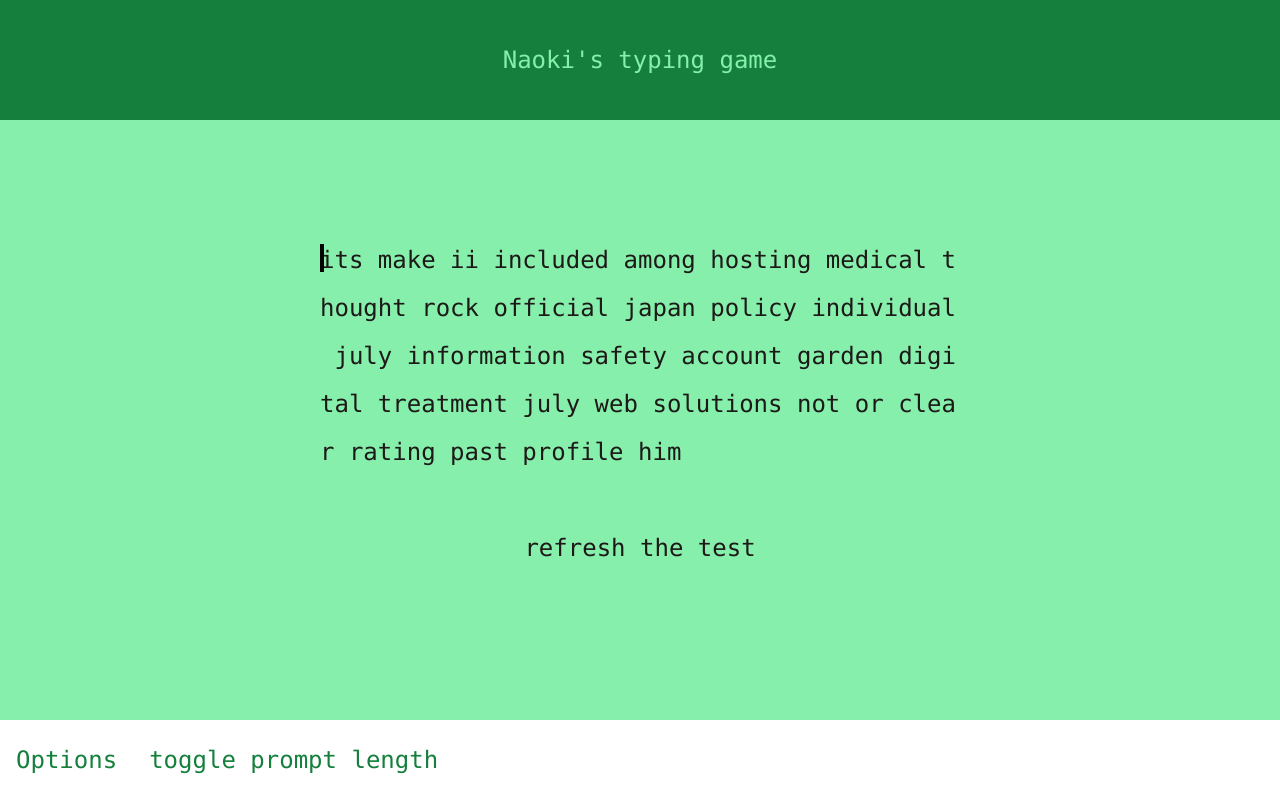
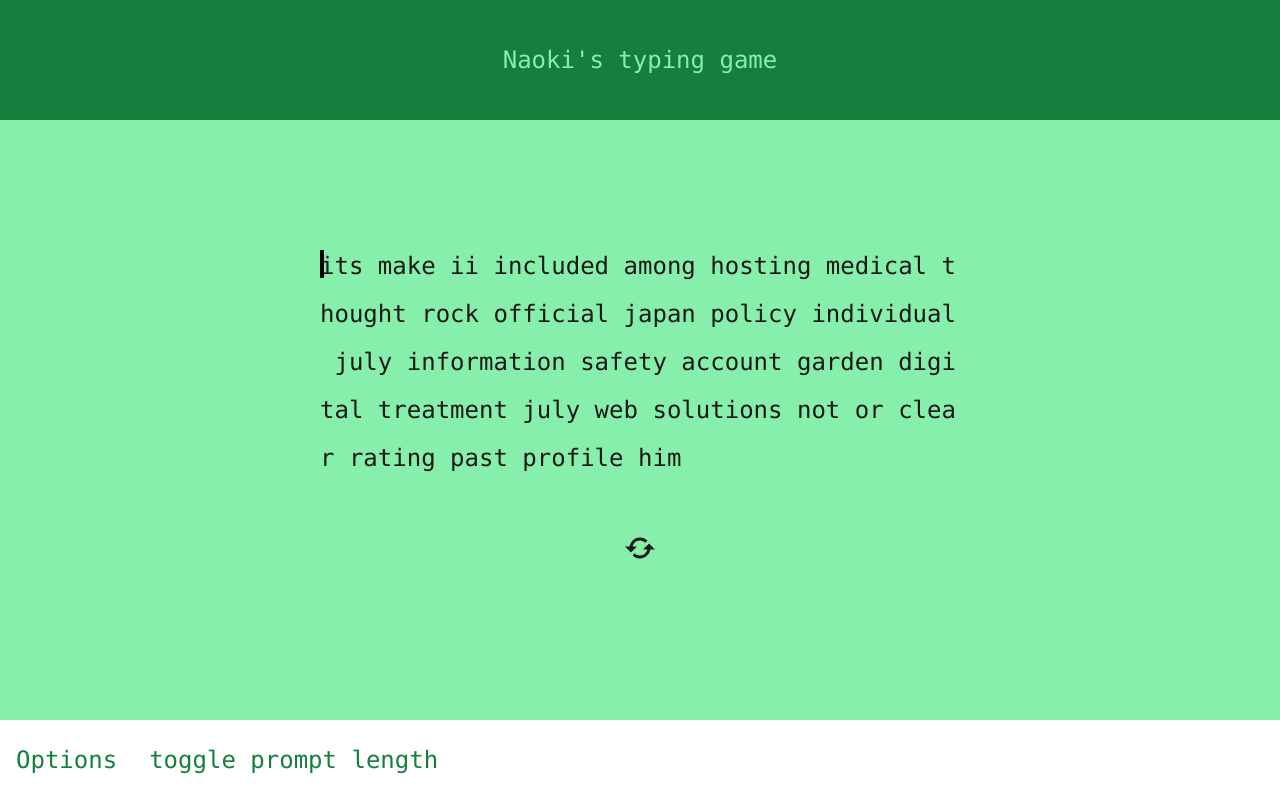
Before and after one commit to NaokiTM/TS-typing-game, a React (Vite) app: page / in a window 1280 px wide. Built offline with nearby package versions, Linux system fonts and the light colour scheme.

Commit message:
replace "refresh" text with react refresh icon in button component

```diff
--- a/package.json
+++ b/package.json
@@ -13,7 +13,8 @@
     "autoprefixer": "^10.4.19",
     "postcss-cli": "^11.0.0",
     "react": "^18.3.1",
-    "react-dom": "^18.3.1"
+    "react-dom": "^18.3.1",
+    "react-icons": "^5.3.0"
   },
   "devDependencies": {
     "@types/node": "^22.5.2",
--- a/src/ts/components/Test.tsx
+++ b/src/ts/components/Test.tsx
@@ -1,6 +1,8 @@
 import { useState, useEffect, useRef } from 'react';
+import { BiRefresh } from "react-icons/bi";
 import fetchWords from '../hooks/fetchWords';
 import handleTest from '../hooks/handleTest';
+
 import '../../index.css'
 
 const Test: React.FC = () => {
@@ -46,7 +48,7 @@ const Test: React.FC = () => {
             </div>
           ))}
         </div>
-        <button onClick = {generateNewTest} className='border-6'>refresh the test</button>
+        <button onClick = {generateNewTest} className='border-6 text-4xl'><BiRefresh /></button>
         <div>{score}</div>
         <div>{wpm}</div>
     </div>
```
Also changed, not shown: 1 other file (tests, documents, lock files or other folders).
